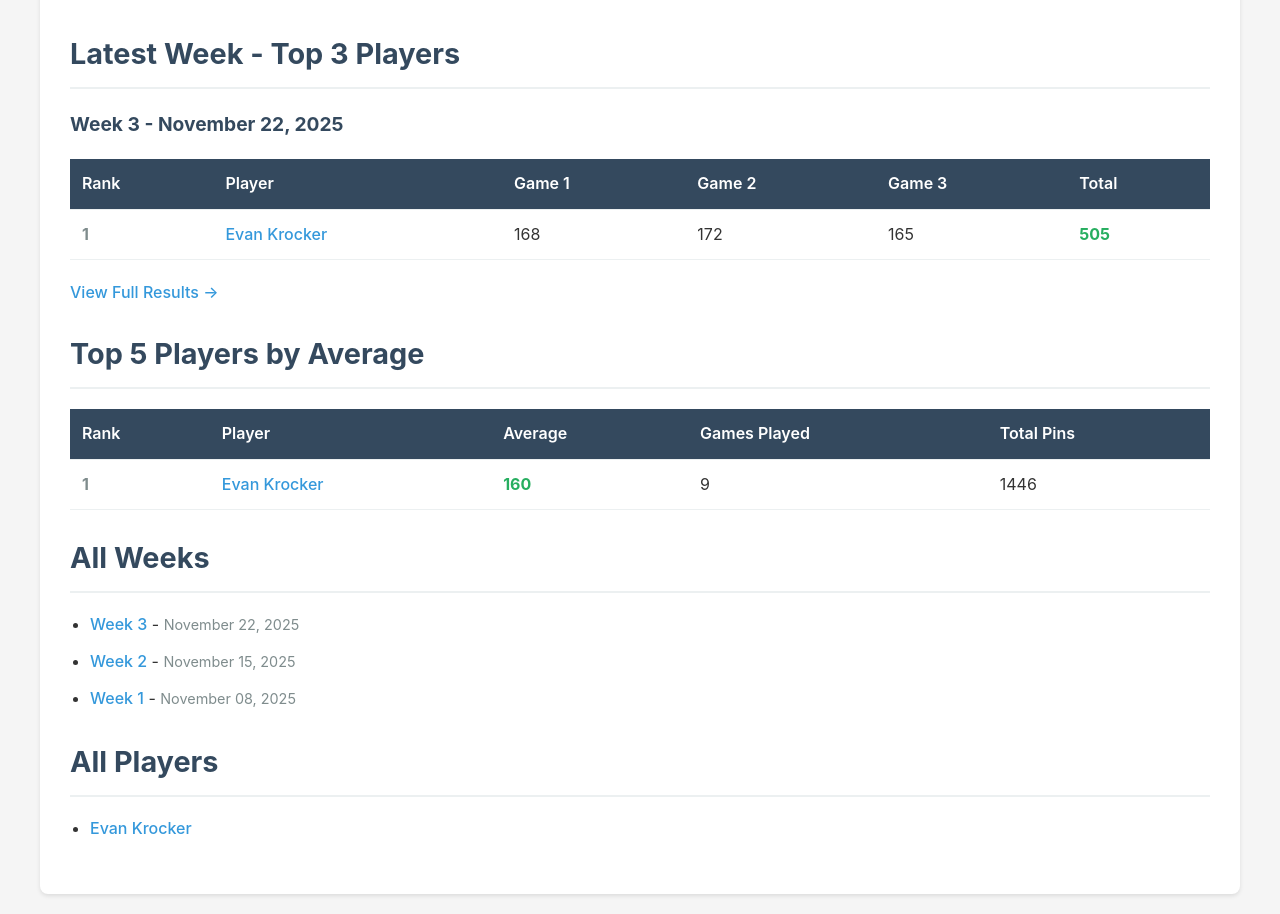
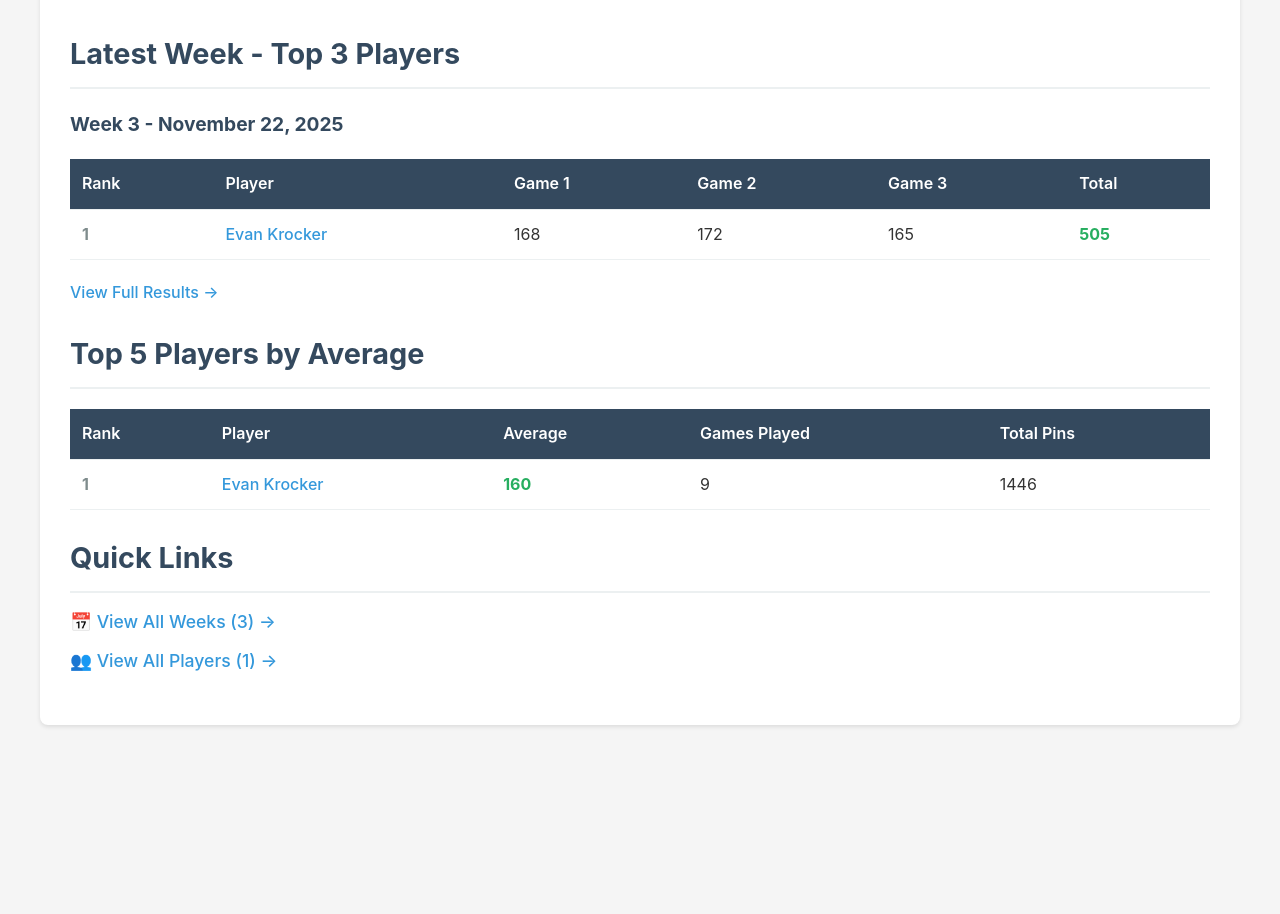
Before and after one commit to evankrocker/rumbucketbowling, a Jekyll site: the page built from index.html, in a window 1280 px wide. Shown: the part 497-1411 px from the top of the page. Built offline with Jekyll 4.4.1, drawn with Linux system fonts in a browser that asks for light colours; after the commit the page ends 1242 px from its top, so only the background shows below that.

Commit message:
Add dedicated Players and Weeks pages
Created separate pages for better navigation and organization:

- Added /players/ page with detailed player statistics table
  - Shows average, games played, total pins, and weeks participated
  - Sortable by player name

- Added /weeks/ page with comprehensive week overview
  - Displays date, player count, top score, and winner
  - Sorted by date (most recent first)

- Updated navigation to link to dedicated pages instead of anchors
- Simplified home page with quick links section
- Improved overall site navigation and user experience

Both pages maintain mobile-friendly responsive design and include detailed statistics that were previously not available on the home page.

```diff
--- a/_layouts/default.html
+++ b/_layouts/default.html
@@ -191,8 +191,8 @@
             <center><img src="rumbucketbowling.net/rumbucket.png"></center>
             <nav>
                 <a href="/">Home</a>
-                <a href="#players">Players</a>
-                <a href="#weeks">Weeks</a>
+                <a href="/players/">Players</a>
+                <a href="/weeks/">Weeks</a>
             </nav>
         </header>
         <main>
--- a/index.html
+++ b/index.html
@@ -135,39 +135,21 @@ title: Bowling League Manager
     {% endif %}
 </div>
 
-<!-- All Weeks -->
-<div class="section" id="weeks">
-    <h2>All Weeks</h2>
+<!-- Quick Links -->
+<div class="section">
+    <h2>Quick Links</h2>
 
-    {% assign all_weeks = site.weeks | sort: "date" | reverse %}
+    {% assign weeks_count = site.weeks | size %}
+    {% assign players_count = site.players | size %}
 
-    {% if all_weeks.size > 0 %}
-        <ul>
-            {% for week in all_weeks %}
-                <li>
-                    <a href="{{ week.url }}" class="player-link">{{ week.title }}</a> -
-                    <span class="date">{{ week.date | date: "%B %d, %Y" }}</span>
-                </li>
-            {% endfor %}
-        </ul>
-    {% else %}
-        <p>No weeks recorded yet.</p>
-    {% endif %}
+    <p>
+        <a href="/weeks/" class="player-link" style="font-size: 1.1em;">
+            📅 View All Weeks ({{ weeks_count }}) →
+        </a>
+    </p>
+    <p>
+        <a href="/players/" class="player-link" style="font-size: 1.1em;">
+            👥 View All Players ({{ players_count }}) →
+        </a>
+    </p>
 </div>
-
-<!-- All Players -->
-<div class="section" id="players">
-    <h2>All Players</h2>
-
-    {% assign all_players_sorted = site.players | sort: "name" %}
-
-    {% if all_players_sorted.size > 0 %}
-        <ul>
-            {% for player in all_players_sorted %}
-                <li><a href="{{ player.url }}" class="player-link">{{ player.name }}</a></li>
-            {% endfor %}
-        </ul>
-    {% else %}
-        <p>No players registered yet.</p>
-    {% endif %}
-</div>
```
Also changed, not shown: players.html (added, +71 -0 lines), weeks.html (added, +60 -0 lines).
